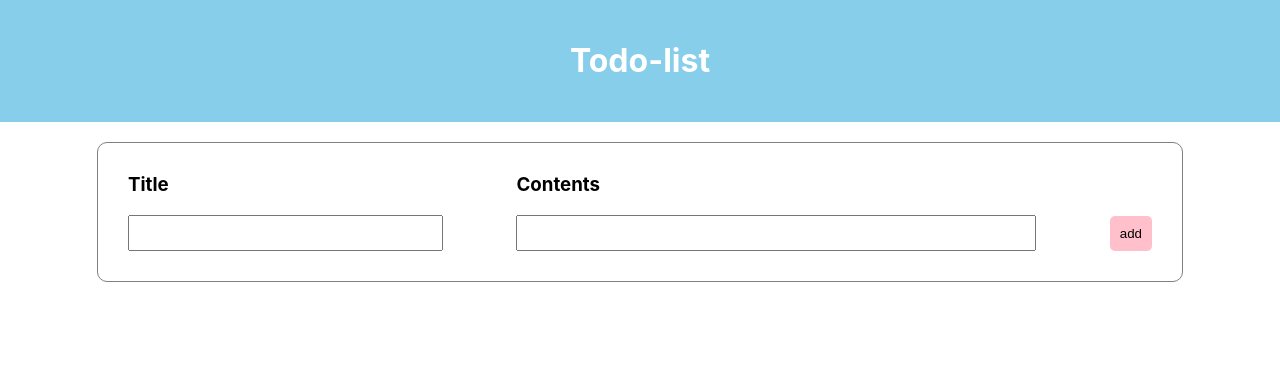
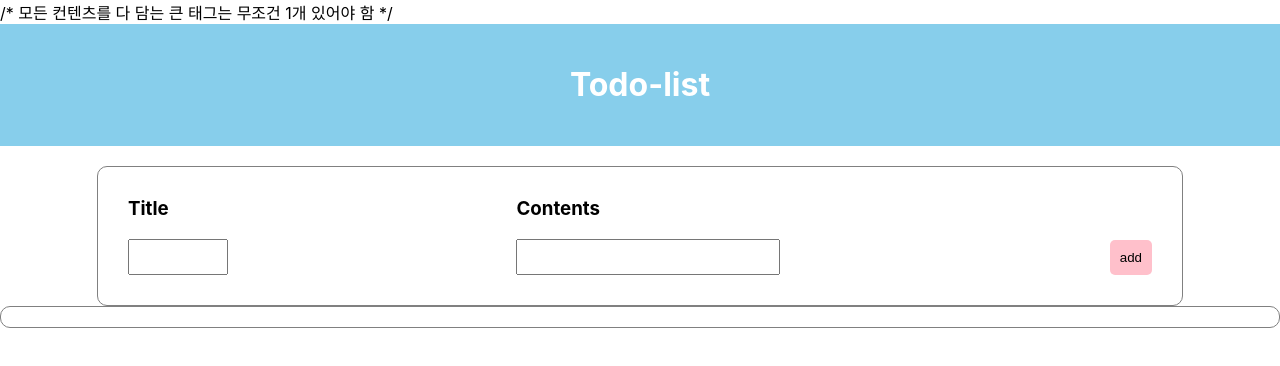
Before and after one commit to yoooooooung/todo-2, a React (Create React App) app: page / in a window 1280 px wide. Shown: the top 366 px of the page. Built offline with nearby package versions, Linux system fonts and the light colour scheme.

Commit message:
class id명 수정

```diff
--- a/src/App.css
+++ b/src/App.css
@@ -1,4 +1,4 @@
-#pagetitle {
+#header {
   text-align: center;
   background: skyblue;
   color: white;
@@ -6,7 +6,7 @@
   margin-bottom: 20px;
 }
 
-#addbox {
+#inputbox {
   width: 80%;
   margin: 0 auto;
   border: 1px solid gray;
@@ -27,11 +27,11 @@ h3 {
   margin-top: 0;
 }
 
-#titlebox {
+#title {
   width: 30%;
 }
 
-#contentsbox {
+#contents {
   width: 50%;
 }
 
@@ -41,3 +41,13 @@ h3 {
   border: transparent;
   border-radius: 5px;
 }
+
+#listbox {
+
+}
+
+.item{
+  padding:10px;
+  border: 1px solid gray;
+  border-radius: 10px;
+}
--- a/src/App.js
+++ b/src/App.js
@@ -2,21 +2,36 @@ import "./App.css";
 
 function App() {
   return (
-    <div>
-      <div id="pagetitle">
+    <div> /* 모든 컨텐츠를 다 담는 큰 태그는 무조건 1개 있어야 함 */
+
+
+      <div id="header">
         <h1>Todo-list</h1>
       </div>
-      <div id="addbox">
-        <div id="titlebox">
+
+
+      <div id="inputbox">
+
+        <div id="title">
           <h3>Title</h3>
           <input type="text" id="title" />
         </div>
-        <div id="contentsbox">
+
+        <div id="contents">
           <h3>Contents</h3>
           <input type="text" id="contents" />
         </div>
+
         <button className="addbutton">add</button>
+
       </div>
+
+      <div id="listbox">
+        <div class="item">
+          {/* item 내부 구조 작성 */}
+        </div>
+      </div>
+
     </div>
   );
 }
```
